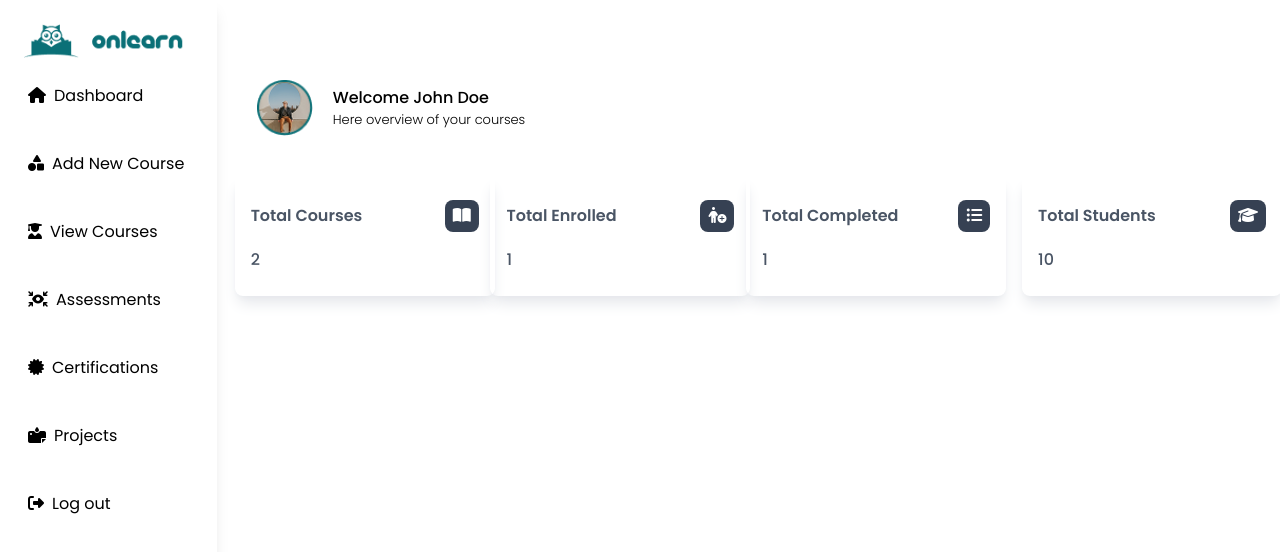
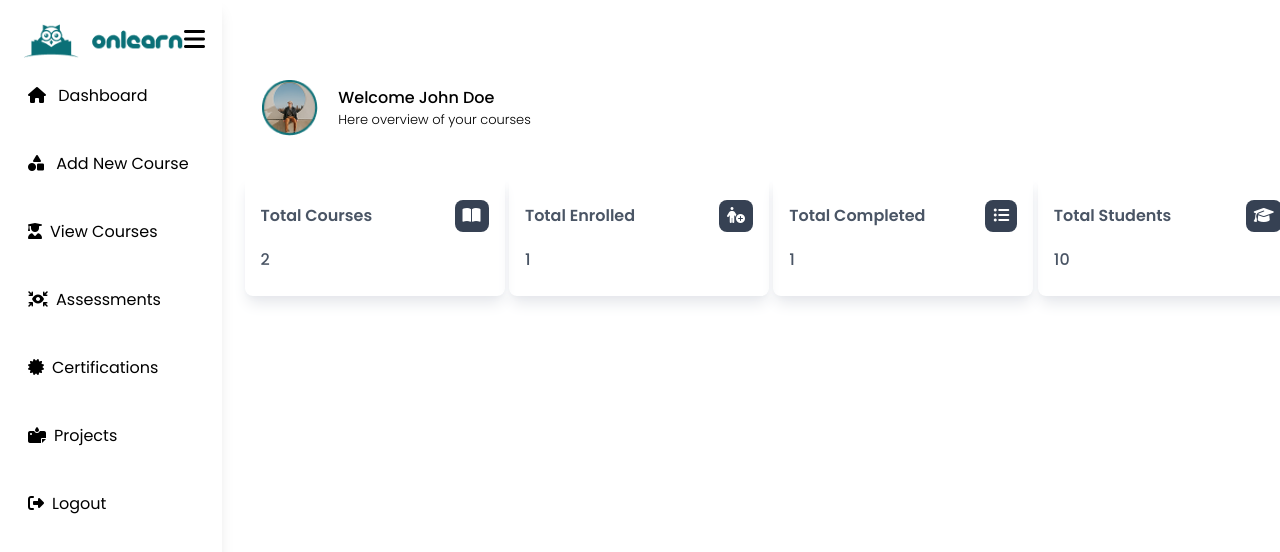
Before and after one commit to thephotogenicbug/onlearn-frontend, a React (Vite) app: page /admin/dashboard in a window 1280 px wide. Shown: the top 552 px of the page. Built offline with nearby package versions, Linux system fonts and the light colour scheme; no server answers.

Commit message:
create function to collapse dashboard sidebar and hide elements

```diff
--- a/src/components/SideBar/SideBar.jsx
+++ b/src/components/SideBar/SideBar.jsx
@@ -1,47 +1,71 @@
-import React from "react";
+import React, { useState } from "react";
 import { Link } from "react-router-dom";
 import { assets } from "../../assets/assets";
 
 const SideBar = () => {
+  const [sideBarAction, setSideBarAction] = useState(false);
+
+  console.log(sideBarAction);
+
   return (
-    <div className=" p-3  shadow-lg  h-screen  w-[250px] mr-10">
-      <div className=" p-3">
-        <img src={assets.logo} className="w-40 object-contain " />
+    <div
+      className={`p-3  shadow-lg  h-screen   mr-10 ${
+        sideBarAction === true ? "w-[100px]" : "w-[250px]"
+      }`}
+    >
+      <div
+        className={` p-3 flex flex-row ${
+          sideBarAction ? "justify-center" : "justify-between"
+        }`}
+      >
+        {!sideBarAction ? (
+          <img src={assets.logo} className="w-40 object-contain " />
+        ) : null}
+        <button onClick={() => setSideBarAction(!sideBarAction)}>
+          <i className="fa-solid fa-bars text-2xl cursor-pointer"></i>
+        </button>
       </div>
       <div>
-        <ul className=" space-y-4">
-          <li className="  hover:bg-gray-200  py-3.5 px-4 rounded-lg cursor-pointer  ">
+        <ul
+          className={`flex flex-col ${
+            sideBarAction
+              ? "justify-center items-center space-y-4  ml-2.5"
+              : "justify-center items-start space-y-4 "
+          } `}
+        >
+          <li className=" w-full  hover:bg-gray-200  py-3.5 px-4 rounded-lg cursor-pointer  ">
             <Link to="/admin/dashboard">
               <i className="fa-solid fa-house mr-2"></i>
-              <span>Dashboard</span>
+              <span>{sideBarAction ? null : " Dashboard"}</span>
             </Link>
           </li>
-          <li className="  hover:bg-gray-200  py-3.5 px-4 rounded-lg cursor-pointer  ">
+          <li className="  w-full hover:bg-gray-200  py-3.5 px-4 rounded-lg cursor-pointer  ">
             <Link to="/admin/add-course">
               <i className="fa-solid fa-shapes mr-2"></i>
-              <span>Add New Course</span>
+              <span>{sideBarAction ? null : " Add New Course"}</span>
             </Link>
           </li>
-          <li className="  hover:bg-gray-200  py-3.5 px-4 rounded-lg cursor-pointer  ">
+          <li className="  w-full hover:bg-gray-200  py-3.5 px-4 rounded-lg cursor-pointer  ">
             <i className="fa-solid fa-user-graduate mr-2"></i>
-            <span>View Courses</span>
+            <span>{sideBarAction ? null : "View Courses"}</span>
           </li>
 
-          <li className="  hover:bg-gray-200  py-3.5 px-4 rounded-lg cursor-pointer  ">
+          <li className="  w-full hover:bg-gray-200  py-3.5 px-4 rounded-lg cursor-pointer  ">
             <i className="fa-solid fa-arrows-to-eye mr-2"></i>
-            <span>Assessments</span>
+            <span>{sideBarAction ? null : "Assessments"}</span>
           </li>
-          <li className="  hover:bg-gray-200  py-3.5 px-4 rounded-lg cursor-pointer  ">
+          <li className="  w-full hover:bg-gray-200  py-3.5 px-4 rounded-lg cursor-pointer  ">
             <i className="fa-solid fa-certificate mr-2"></i>
-            <span>Certifications</span>
+            <span>{sideBarAction ? null : "Certifications"}</span>
           </li>
-          <li className="  hover:bg-gray-200  py-3.5 px-4 rounded-lg cursor-pointer  ">
+          <li className="  w-full hover:bg-gray-200  py-3.5 px-4 rounded-lg cursor-pointer  ">
             <i className="fa-solid fa-tarp-droplet mr-2"></i>
-            <span>Projects</span>
+            <span>{sideBarAction ? null : "Projects"}</span>
           </li>
-          <li className="  hover:bg-gray-200  py-3.5 px-4 rounded-lg cursor-pointer  ">
+
+          <li className=" w-full  hover:bg-gray-200  py-3.5 px-4 rounded-lg cursor-pointer  ">
             <i className="fa-solid fa-right-from-bracket mr-2"></i>
-            <span>Log out</span>
+            <span>{sideBarAction ? null : "Logout"}</span>
           </li>
         </ul>
       </div>
--- a/src/pages/Dashboard.jsx
+++ b/src/pages/Dashboard.jsx
@@ -19,7 +19,7 @@ const Dashboard = () => {
               </div>
             </div>
             <div className=" mt-10">
-              <div className=" grid grid-cols-4 place-items-center  space-x-10">
+              <div className=" grid grid-cols-1 md:grid-cols-4 place-items-center  gap-x-10 gap-y-5">
                 <div className=" w-[260px] h-[120px] shadow-gray-200 shadow-lg  rounded-lg p-4 ">
                   <div className=" flex justify-between items-center mt-2 ">
                     <h1 className=" font-semibold text-gray-600">
```
